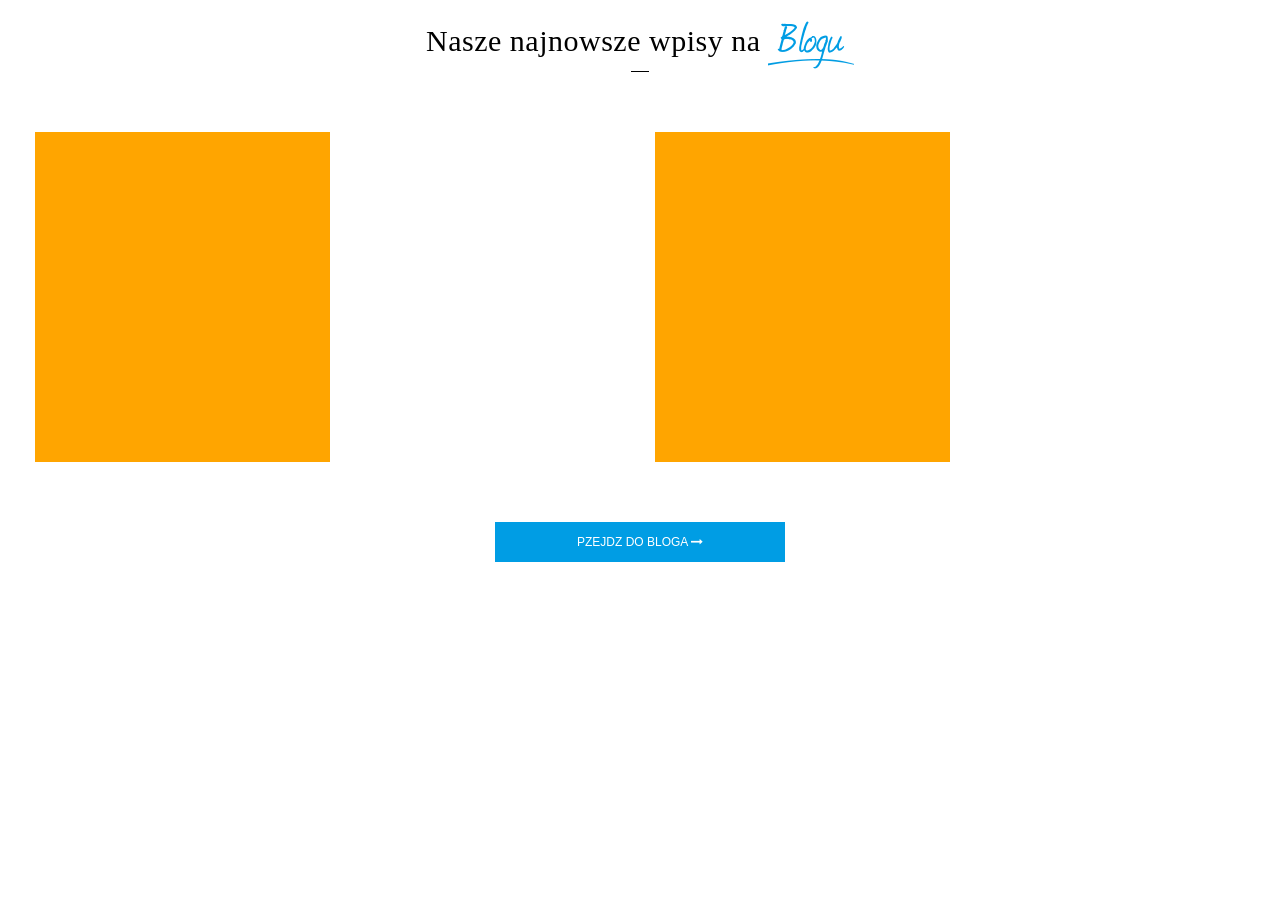
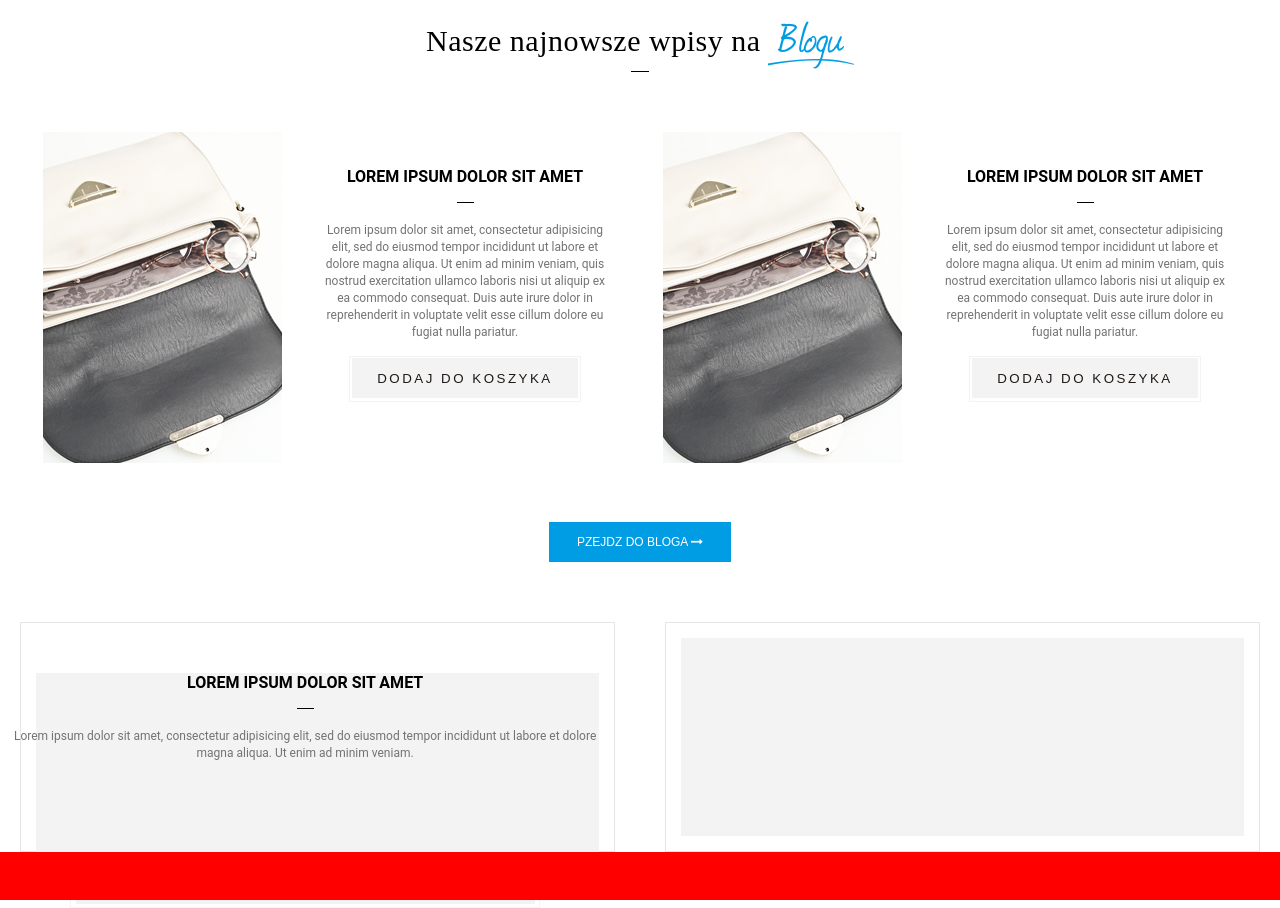
Before and after one commit to Wito-Nightmare/Frontend-PS-to-RWD-pl, a plain HTML site: page index.html in a window 1280 px wide. Shown: the part 1169-2077 px from the top of the page. Before the commit the page ends 1759 px from the top, so only its background shows below. Drawn offline with Linux system fonts and the light colour scheme.

Commit message:
one day left
I still have footer to do :calendar:

```diff
--- a/css/rwd.css
+++ b/css/rwd.css
@@ -78,6 +78,21 @@ html, body, div, span, applet, object, iframe, h1, h2, h3, h4, h5, h6, p, blockq
     .button-shop-show-more {
       width: 24%;
     }
+    .item_blog{
+      margin-left: -25px;
+    }
+    .blog_article{
+      border: 0px solid #ddd;
+    }
+    .button-blog-go{
+      width: 15%;
+    }
+    .blog>.container>.col-12>.break-line{
+        width: 18px;
+        margin: -10px auto 60px auto;
+        border-top: 0;
+        border-bottom: 1px solid black;
+    }
 }
     @media only screen and (max-width: 1800px) {
         .col-1 {width: 8.33%;}
@@ -130,6 +145,21 @@ html, body, div, span, applet, object, iframe, h1, h2, h3, h4, h5, h6, p, blockq
         }
         .button-shop-show-more {
           width: 24%;
+        }
+        .item_blog{
+          margin-left: -25px;
+        }
+        .blog_article{
+          border: 0px solid #ddd;
+        }
+        .button-blog-go{
+          width: 15%;
+        }
+        .blog>.container>.col-12>.break-line{
+            width: 18px;
+            margin: -10px auto 60px auto;
+            border-top: 0;
+            border-bottom: 1px solid black;
         }
 }
 
@@ -185,6 +215,21 @@ html, body, div, span, applet, object, iframe, h1, h2, h3, h4, h5, h6, p, blockq
     .button-shop-show-more {
       width: 24%;
     }
+    .item_blog{
+      margin-left: -25px;
+    }
+    .blog_article{
+      border: 0px solid #ddd;
+    }
+    .button-blog-go{
+      width: 15%;
+    }
+    .blog>.container>.col-12>.break-line{
+        width: 18px;
+        margin: -10px auto 60px auto;
+        border-top: 0;
+        border-bottom: 1px solid black;
+    }
 }
 
 @media only screen and (max-width: 960px) {
@@ -230,4 +275,17 @@ html, body, div, span, applet, object, iframe, h1, h2, h3, h4, h5, h6, p, blockq
     .button-shop-show-more {
       width: 90%;
     }
+    .item_blog{
+      margin-left: 0px;
+    }
+    .blog_article{
+      border: 1px solid #ddd;
+    }
+    .button-blog-go{
+      width: 70%;
+    }
+    .blog>.container>.col-12>.break-line{
+    		margin: 20px auto 20px auto;
+    		border-bottom: 0px solid black;
+    }
 }
--- a/css/style.css
+++ b/css/style.css
@@ -68,7 +68,6 @@ body
 {
 	background-color:#FFF;
 	background-repeat:no-repeat;
-	background-attachment:fixed;
 	background-position:center top;
 	/*background-image:url(../zadanie.jpg);*/
 }
@@ -552,6 +551,7 @@ footer{
 	clear: both;
   position: relative;
   z-index: 10;
+	background-color: red;
   height: 3em;
   margin-top: -3em;
 }
@@ -682,7 +682,9 @@ dl.item_shop>dt>.add-to-cart:hover{
 		margin: 0px;
 		line-height: 1px;
 	}
-
+.blog{
+	  margin-bottom: 20px;
+}
 .shop-item-name{
     color: #737373;
 		font-size: 13px;
@@ -692,17 +694,89 @@ dl.item_shop>dt>.add-to-cart:hover{
     font-size: 14px;
     font-weight: bold;
 }
-.blog>.container>.col-12>.break-line{
-		width: 18px;
-		margin: -10px auto 60px auto;
-		border-top: 0;
-		border-bottom: 1px solid black;
-}
 .blog_article{
 		height: 330px;
 		margin-bottom: 60px;
 }
-.blog_article>.img_article{
+.img_article{
 		height: 100%;
-    background-color: orange;
+		margin-left: -7px;
 }
+.item_blog{
+    text-align: center;
+    margin-top: 35px;
+	}
+
+.blog_title{
+	font-weight: bold;
+	text-transform: uppercase;
+	font-size: 16px;
+	line-height: 20px;
+	}
+
+.item_blog>li>.break-line{
+	width: 17px;
+	margin: 15px auto 19px auto;
+	border-top: 0;
+	border-bottom: 1px solid black;
+}
+.text_blog_short{
+		font-size: 12px;
+		line-height: 17px;
+		height: 110px;
+		margin-bottom: 24px;
+		color: #737373;
+}
+
+.show-more-blog-button.button-inner{
+	height: 40px;
+	width: 98%;
+	background-color: rgb(243, 243, 243);
+}
+
+.show-more-blog-button.button-out{
+	float: none;
+	width: 80%;
+	height: 46px;
+	border-color:  rgb(243, 243, 243);
+}
+.border_center_article{
+	border-left: 1px solid #ddd;
+}
+.button-blog-go{
+	MARGIN: 0 auto;
+	height: 40px;
+	margin-bottom: -20px;
+	display: block;
+	border: 0;
+	line-height: 12px;
+	font-size: 12px;
+	padding: 13px;
+	color: white;
+	background-color: #009DE4;
+}
+.box-left, .box-right{
+	height: 230px;
+	margin-top: 60px;
+	width: 96%;
+}
+.box-left{
+   margin-left: 0;
+}
+.box-right{
+    margin-right: 0;
+}
+.social>.container>.col-6{
+	    padding: 0;
+}
+.container-info-social{
+		padding: 15px;
+		width: 100%;
+		height: 100%;
+    border: 1px solid #E5E5E5;
+}
+.inner-info-social{
+    background-color: #F3F3F3;
+		width: 100%;
+		height: 100%;
+}
--- a/index.html
+++ b/index.html
@@ -170,7 +170,7 @@
             </ul>
             <button type="submit" class="button-shop-show-more resize-js" >ZOBACZ WSZYSTKIE PRODUKTY <i class="fa fa-long-arrow-right"></i></button>
         </div>
-        <div class="mobon col-12">
+        <div style="text-align:center;" class="mobon col-12">
           <ul class="item_shop">
               <li><div class="item-shop-image"><div class="add-to-cart">
                 <div class="buy-now-button button-out">
@@ -221,26 +221,71 @@
       <div class="col-12 go_to_blog_link"><span class="blog_text">Nasze najnowsze wpisy na </span><span class="JOURNAL">Blogu</span></div>
       <div class="col-12"><div class="break-line"></div></div>
       <div class="col-6 blog_article">
-        <div class="col-6 img_article">
-
+        <div class="col-6 moboff">
+          <img class="img_article" alt="Blog-image.png" src="image/Blog-image.png">
         </div>
         <div class="col-6">
-
+          <ul class="item_blog">
+              <li class="blog_title">Lorem ipsum dolor sit amet</li>
+              <li><div class="break-line"></div></li>
+              <li class="text_blog_short">Lorem ipsum dolor sit amet, consectetur adipisicing elit, sed do eiusmod tempor incididunt ut labore et dolore magna aliqua. Ut enim ad minim veniam, quis nostrud exercitation ullamco laboris nisi ut aliquip ex ea commodo consequat. Duis aute irure dolor in reprehenderit in voluptate velit esse cillum dolore eu fugiat nulla pariatur.</li>
+              <li>
+                <div class="show-more-blog-button button-out">
+                  <button type="submit" class="show-more-blog-button button-inner" >DODAJ DO KOSZYKA</button>
+                </div>
+              </li>
+            </ul>
         </div>
       </div>
       <div class="col-6 blog_article">
-        <div class="col-6 img_article">
-
+        <div class="col-6 moboff">
+          <img class="img_article" alt="Blog-image.png" src="image/Blog-image.png">
         </div>
         <div class="col-6">
-
+          <ul class="item_blog">
+              <li class="blog_title">Lorem ipsum dolor sit amet</li>
+              <li><div class="break-line"></div></li>
+              <li class="text_blog_short">Lorem ipsum dolor sit amet, consectetur adipisicing elit, sed do eiusmod tempor incididunt ut labore et dolore magna aliqua. Ut enim ad minim veniam, quis nostrud exercitation ullamco laboris nisi ut aliquip ex ea commodo consequat. Duis aute irure dolor in reprehenderit in voluptate velit esse cillum dolore eu fugiat nulla pariatur.</li>
+              <li>
+                <div class="show-more-blog-button button-out">
+                  <button type="submit" class="show-more-blog-button button-inner" >DODAJ DO KOSZYKA</button>
+                </div>
+              </li>
+            </ul>
         </div>
       </div>
-      <div class="col-12"><button type="submit" class="button-shop-show-more" >PZEJDZ DO BLOGA <i class="fa fa-long-arrow-right"></i></button></div>
+      <div class="col-12">
+        <button type="submit" class="button-blog-go" >PZEJDZ DO BLOGA <i class="fa fa-long-arrow-right"></i></button>
+      </div>
       </div>
     </div>
     <div class="social">
       <div class="container">
+      <div class="col-6">
+        <div class="box-left">
+          <div class="container-info-social">
+            <div class="inner-info-social">
+              <ul class="item_blog">
+                  <li class="blog_title">Lorem ipsum dolor sit amet</li>
+                  <li><div class="break-line"></div></li>
+                  <li class="text_blog_short">Lorem ipsum dolor sit amet, consectetur adipisicing elit, sed do eiusmod tempor incididunt ut labore et dolore magna aliqua. Ut enim ad minim veniam.</li>
+                  <li>
+                    <div class="show-more-blog-button button-out">
+                      <button type="submit" class="show-more-blog-button button-inner" >DODAJ DO KOSZYKA</button>
+                    </div>
+                  </li>
+                </ul>
+            </div>
+          </div>
+        </div>
+      </div>
+      <div class="col-6">
+        <div class="box-right">
+          <div class="container-info-social">
+            <div class="inner-info-social"></div>
+          </div>
+        </div>
+      </div>
       </div>
     </div>
 </div>
```
Also changed, not shown: image/Blog-image.png (added).
